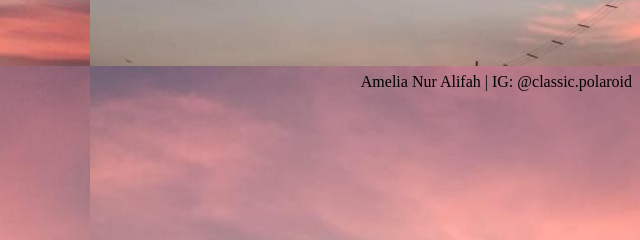
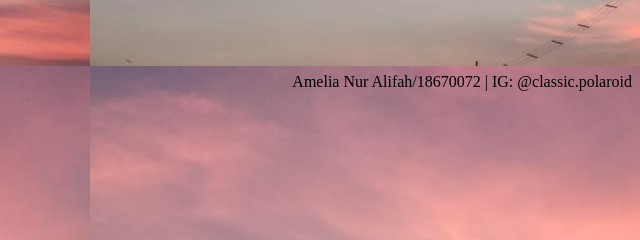
Before and after one commit to Amelia2509/Amelia2509.github.io, a plain HTML site: page index.html in a window 1280 px wide. Shown: the part 414-654 px from the top of the page, 640-1280 px from the left. Drawn offline with Linux system fonts and the light colour scheme.

Commit message:
Update index.html

```diff
--- a/index.html
+++ b/index.html
@@ -26,7 +26,7 @@
 	<br>
 	<br>
 	<footer>
-		<p class="footer">Amelia Nur Alifah | IG: @classic.polaroid </p>
+		<p class="footer">Amelia Nur Alifah/18670072 | IG: @classic.polaroid </p>
 	</footer>
 </body>
 </html>
```
